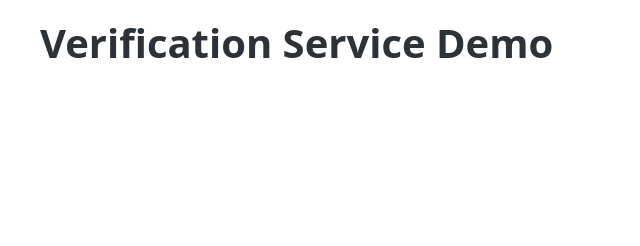
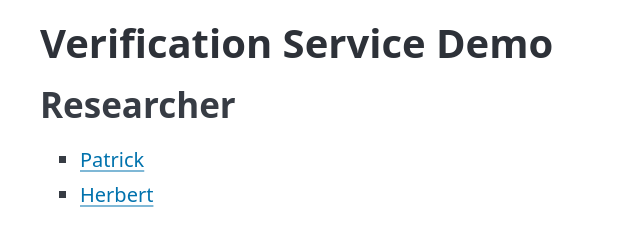
Before and after one commit to MellonScholarlyCommunication/verification-server, a website: page public/index.html in a window 1280 px wide. Shown: the whole page, without its empty margins (0-640 px from the left). Drawn offline with nearby package versions, Linux system fonts and the light colour scheme.

Commit message:
Adding researchers

```diff
--- a/public/index.html
+++ b/public/index.html
@@ -9,5 +9,13 @@
     <body>
         <main class="container">
             <h1>Verification Service Demo</h1>
+
+            <h2>Researcher</h2>
+
+            <ul>
+                <li><a href="profile/patrick.jsonld">Patrick</a></li>
+                <li><a href="profile/herbert.jsonld">Herbert</a></li>
+            </ul>
+        </main>
     </body>
 </html>
```
Also changed, not shown: 5 other files.
